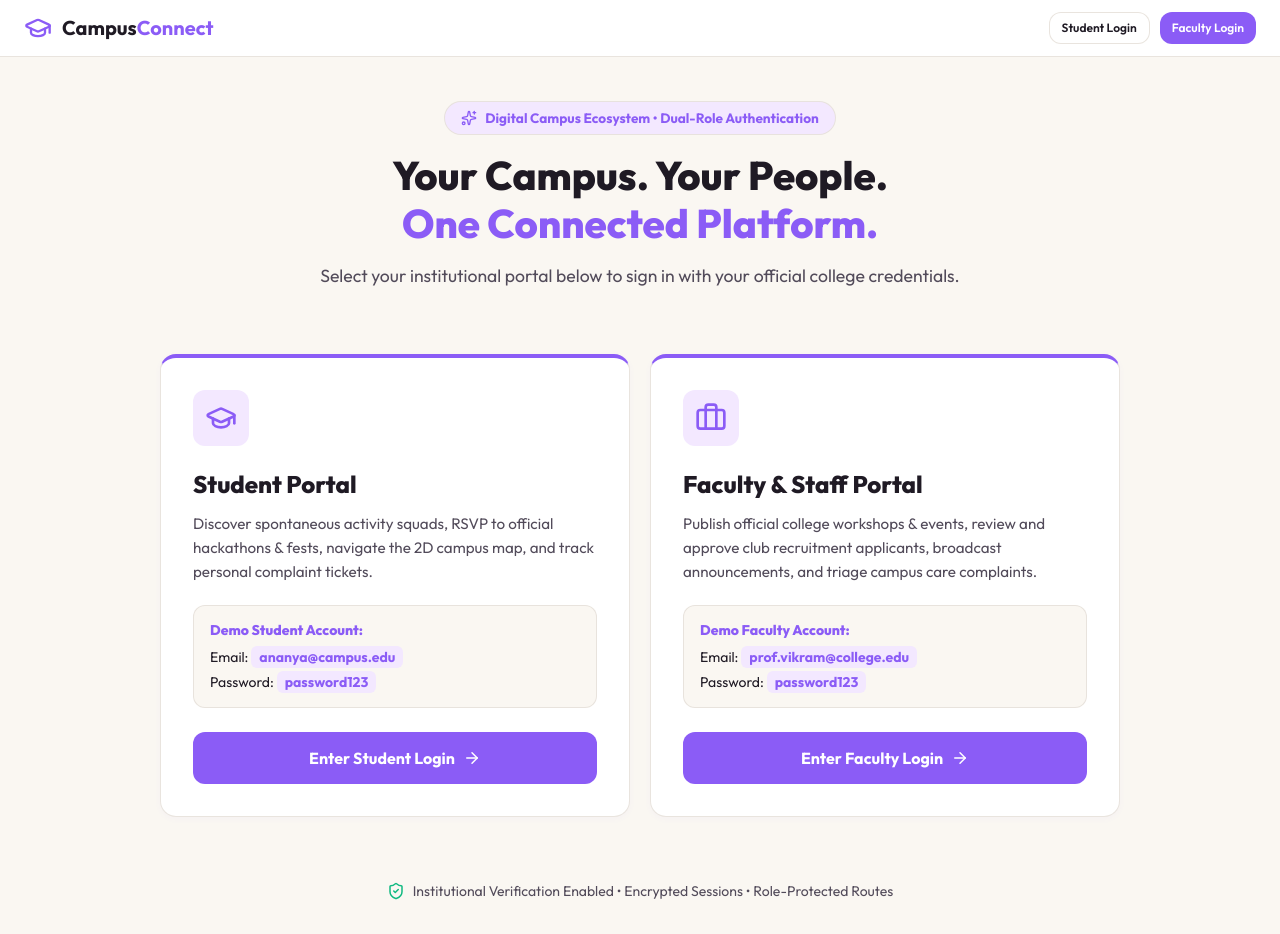
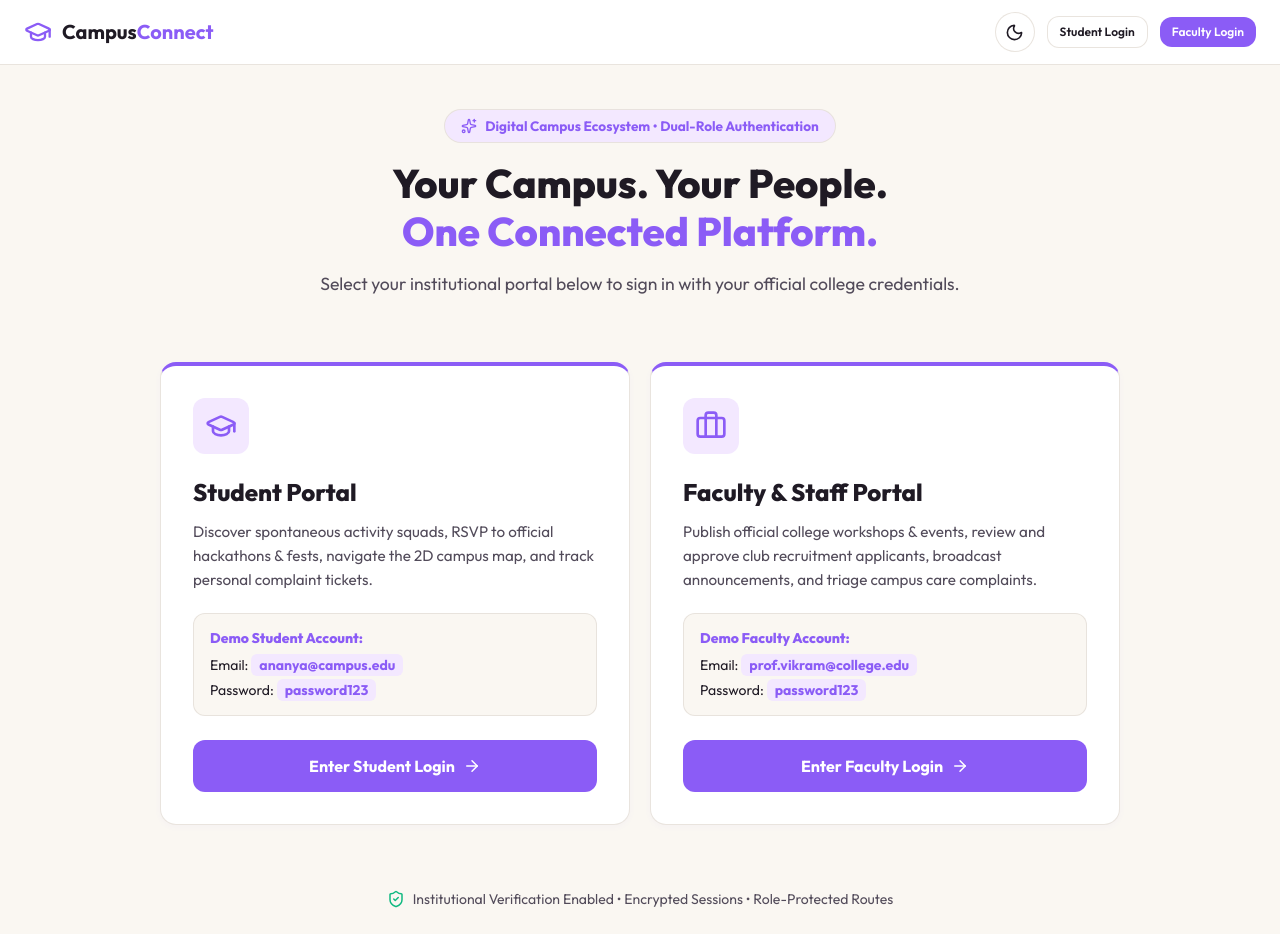
Before and after one commit to yogithapurushothaman/Campus-Connect, a React app in the folder frontend/: page / in a window 1280 px wide. Built offline with nearby package versions, Linux system fonts and the light colour scheme; the HTML template or start-up script is replaced by a standard one.

Commit message:
feat: Add ThemeToggle button to Landing Page top navbar next to login buttons

```diff
--- a/frontend/src/components/Navbar.jsx
+++ b/frontend/src/components/Navbar.jsx
@@ -218,11 +218,12 @@ export const Navbar = () => {
           </button>
         </div>
       ) : (
-        <div style={{ display: 'flex', gap: '10px' }}>
+        <div style={{ display: 'flex', alignItems: 'center', gap: '12px' }}>
+          <ThemeToggle />
           <Link to="/login/student" className="btn btn-secondary btn-sm">
             Student Login
           </Link>
-          <Link to="/login/faculty" className="btn btn-primary btn-sm">
+          <Link to="/login/faculty" className="btn btn-primary btn-sm" style={{ background: 'var(--primary-purple)' }}>
             Faculty Login
           </Link>
         </div>
```
